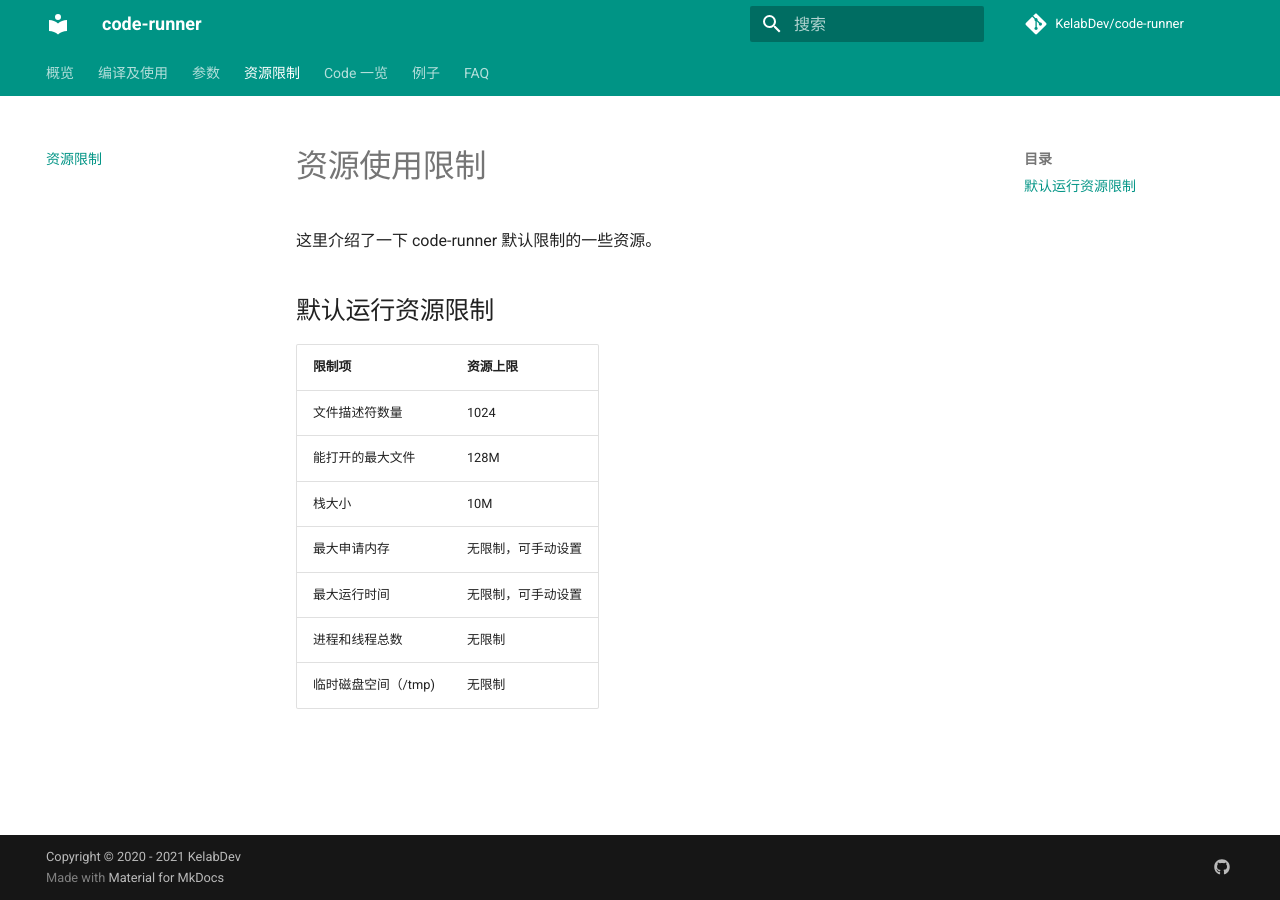
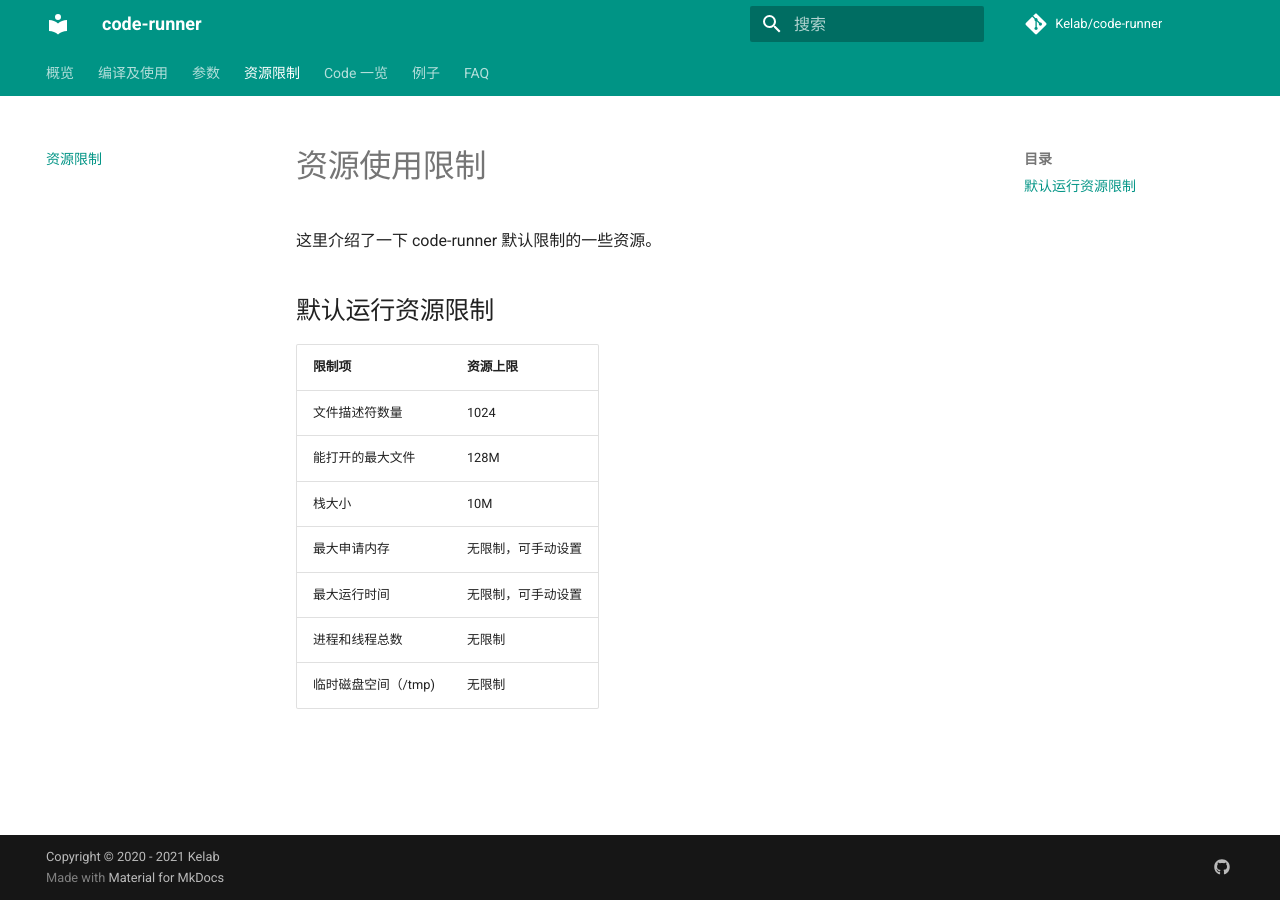
Before and after one commit to Kelab/code-runner, an MkDocs documentation site: the page built from docs/limits.md, in a window 1280 px wide. Built offline with MkDocs 1.6.1 and Material for MkDocs 9.7.7, drawn with Linux system fonts in a browser that asks for light colours; comment, search, counter and statistics services are not loaded.

Commit message:
docs: update repository and documentation links
Update the README and mkdocs.yml to reflect the new repository URL and documentation links. This change aligns with the migration from KelabDev to Kelab organization.

```diff
--- a/mkdocs.yml
+++ b/mkdocs.yml
@@ -1,8 +1,8 @@
 site_name: code-runner
 site_description: 一个运行用户程序的工具，根据判题数据，判定程序运行结果。也可以获取程序运行时间和内存消耗。
 
-repo_name: KelabDev/code-runner
-repo_url: https://github.com/KelabDev/code-runner
+repo_name: Kelab/code-runner
+repo_url: https://github.com/Kelab/code-runner
 
 use_directory_urls: true
 
@@ -35,7 +35,7 @@ plugins:
 extra:
   social:
     - icon: fontawesome/brands/github
-      link: https://github.com/KelabDev
-      name: KelabDev on GitHub
+      link: https://github.com/Kelab
+      name: Kelab on GitHub
 
-copyright: Copyright &copy; 2020 - 2021 KelabDev
+copyright: Copyright &copy; 2020 - 2021 Kelab
```
Also changed, not shown: README.md (+1 -1 lines).
